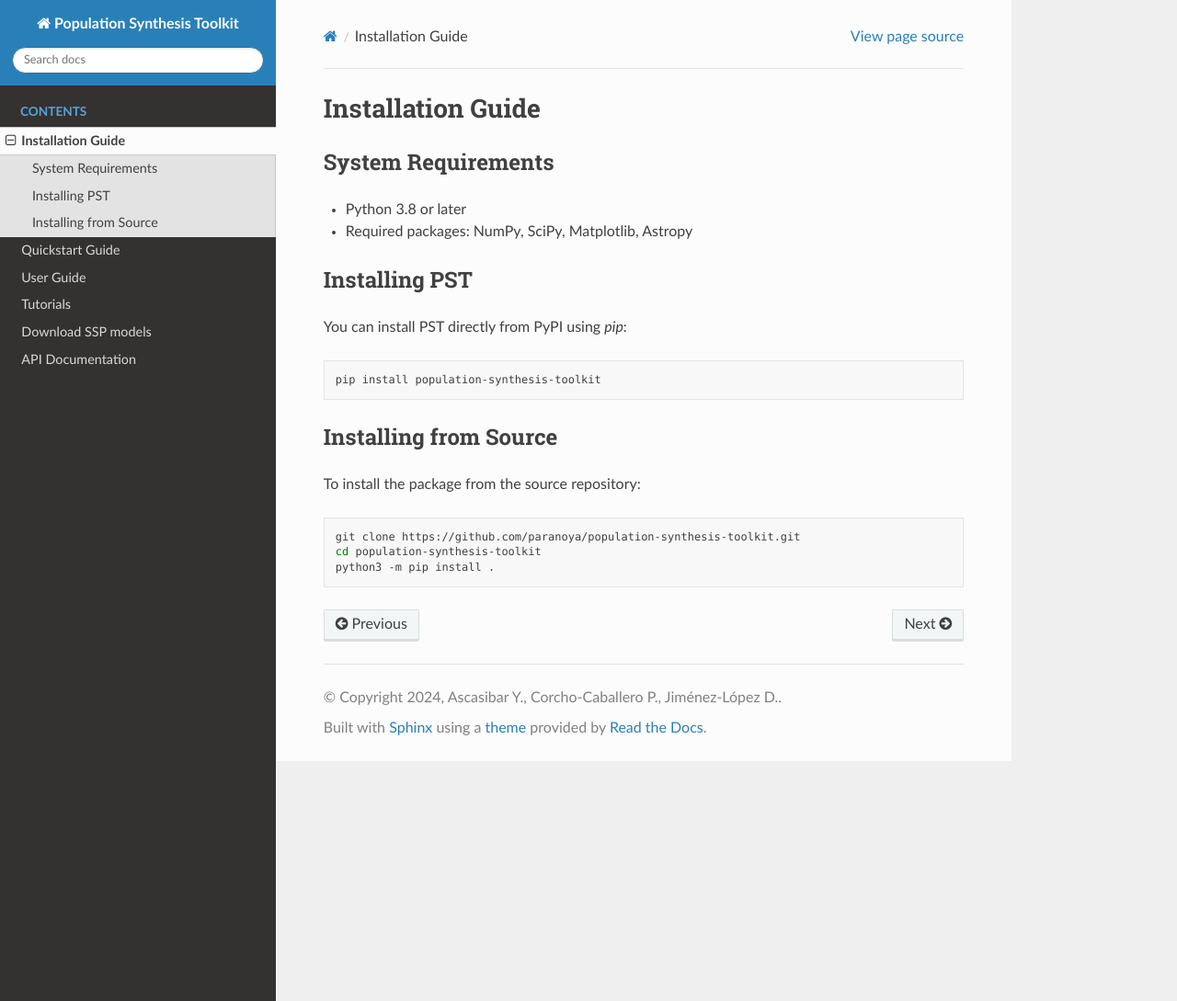
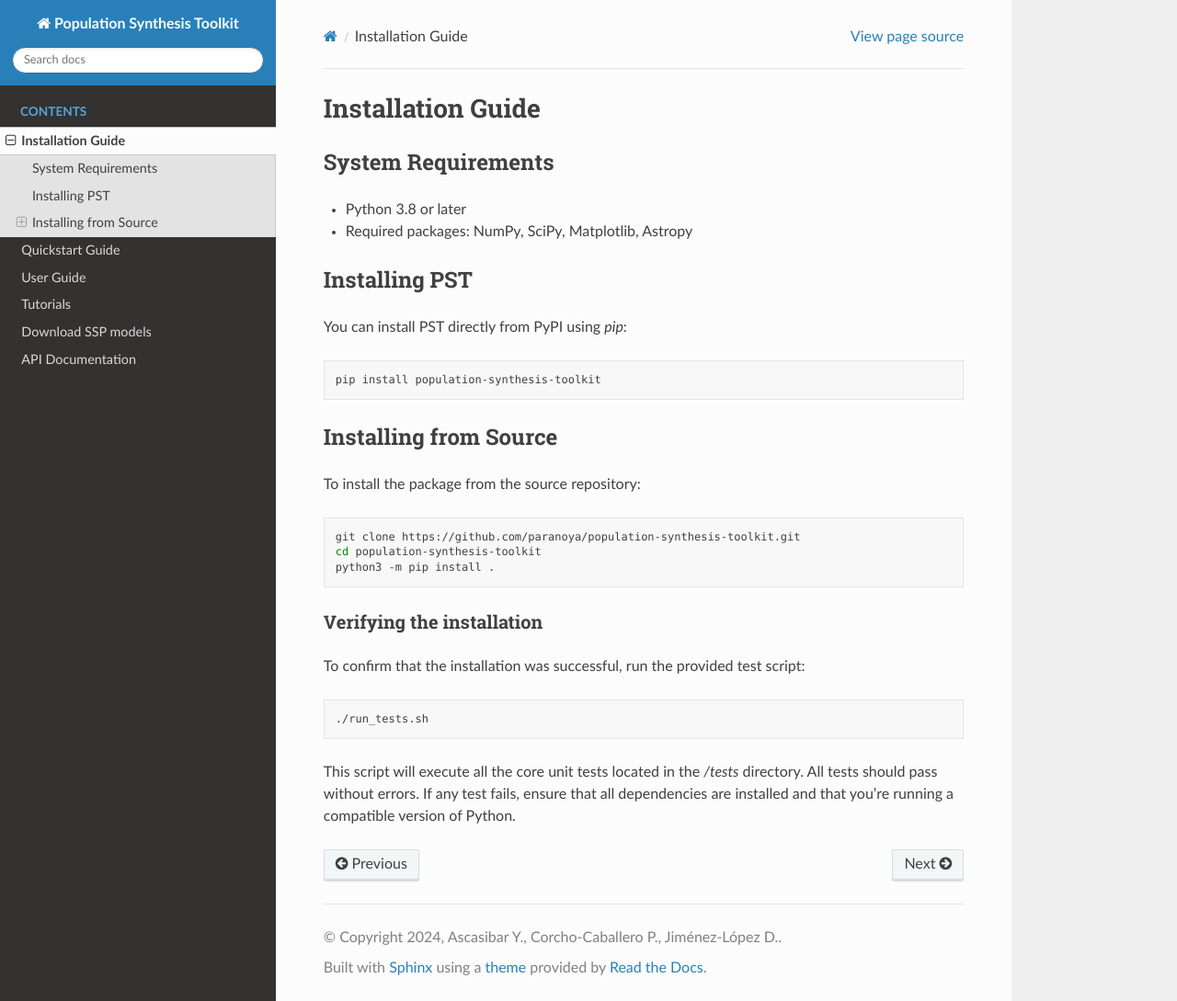
Before and after one commit to paranoya/population-synthesis-toolkit, a Sphinx documentation site: the page built from docs/source/installation.rst, in a window 1280 px wide and 1089 px high. Shown: the whole window at 92% size. Built offline with Sphinx 7.4.7 and the Read the Docs theme 3.1.0, drawn with Linux system fonts in a browser that asks for light colours.

Commit message:
include tests

```diff
--- a/docs/source/installation.rst
+++ b/docs/source/installation.rst
@@ -27,3 +27,14 @@ To install the package from the source repository:
     git clone https://github.com/paranoya/population-synthesis-toolkit.git
     cd population-synthesis-toolkit
     python3 -m pip install .
+
+Verifying the installation
+^^^^^^^^^^^^^^^^^^^^^^^^^^
+
+To confirm that the installation was successful, run the provided test script:
+
+.. code-block:: bash
+
+    ./run_tests.sh
+
+This script will execute all the core unit tests located in the `/tests` directory. All tests should pass without errors. If any test fails, ensure that all dependencies are installed and that you're running a compatible version of Python.
```
